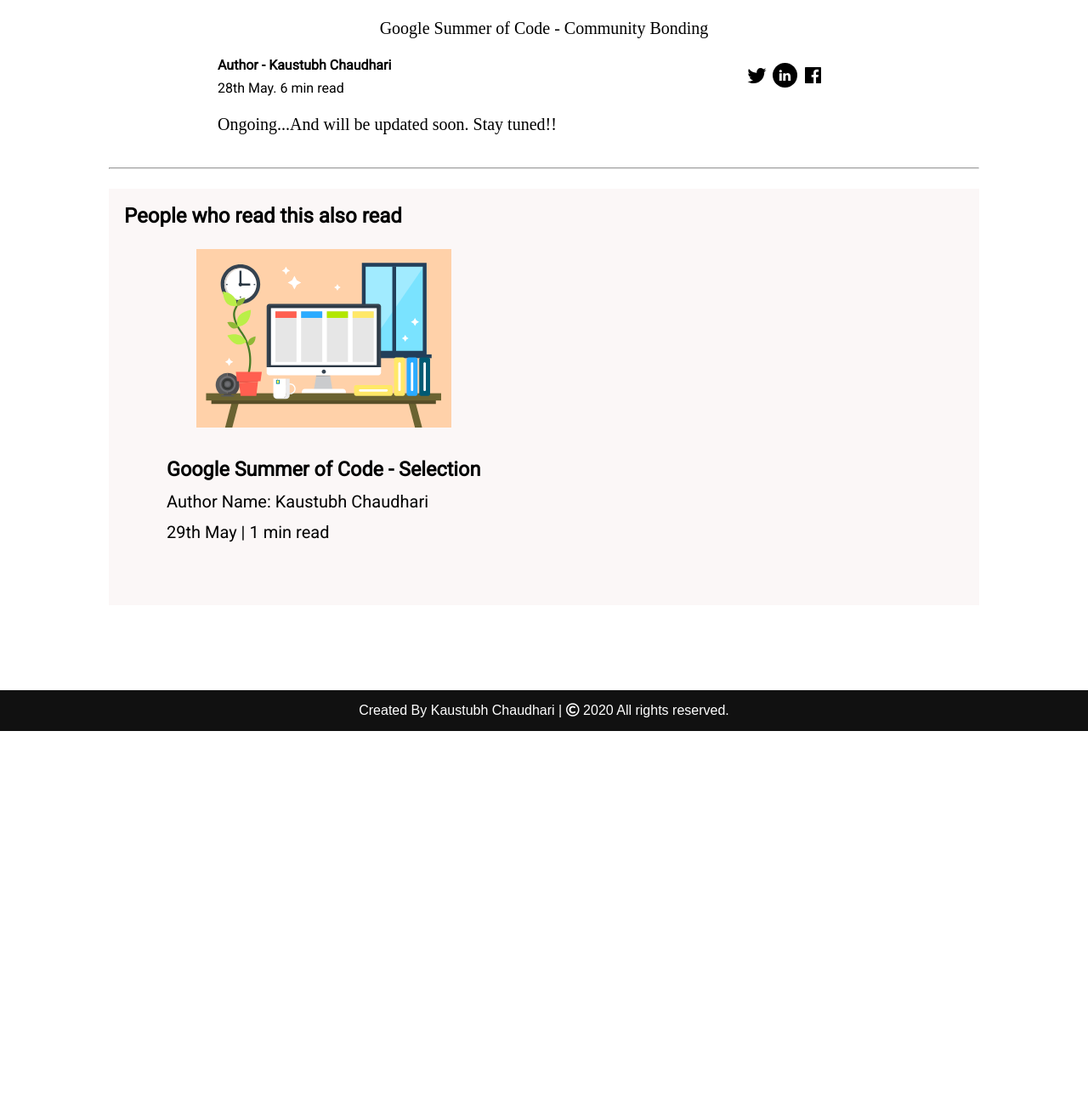
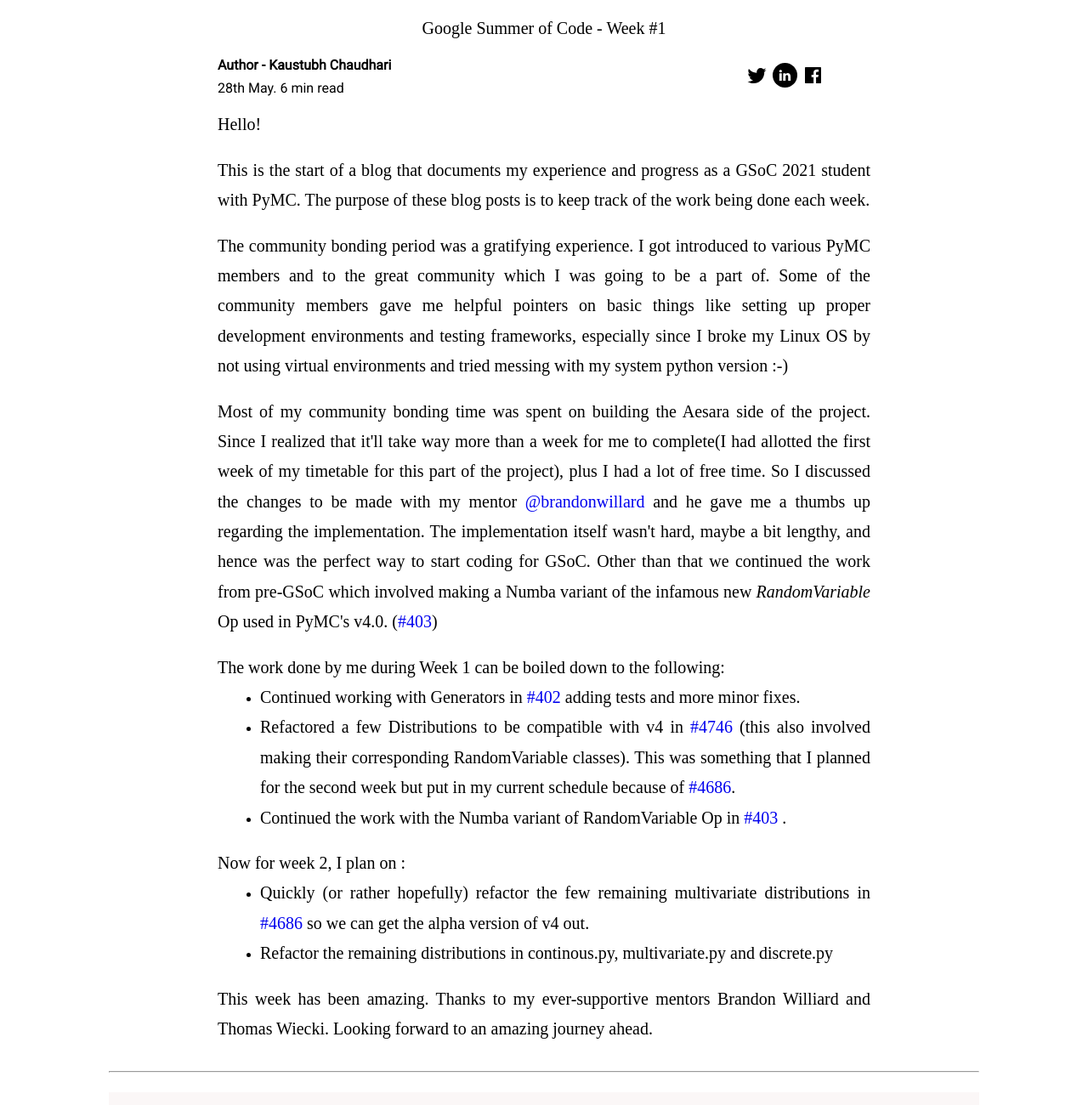
Before and after one commit to kc611/kc611.github.io, a plain HTML site: page blog_posts/2021/gsoc-week-1.html in a window 1280 px wide. Shown: the part 520-1820 px from the top of the page at 85% size. Before the commit the page ends 1380 px from the top, so only its background shows below. Drawn offline with nearby package versions, Linux system fonts and the light colour scheme; a web font is replaced by a local one.

Commit message:
Added week 1 post

```diff
--- a/blog_posts/2021/gsoc-community-bonding.html
+++ b/blog_posts/2021/gsoc-week-1.html
@@ -3,7 +3,7 @@
   <head>
     <meta charset="UTF-8" />
     <meta name="viewport" content="width=device-width, initial-scale=1.0" />
-    <title>Google Summer of Code - Community Bonding</title>
+    <title>Google Summer of Code - Week #1</title>
     <!-- <link rel="stylesheet" href="style.css"> -->
     <link rel="stylesheet" href="../../blog_css/utils.css" />
     <link rel="stylesheet" href="../../blog_css/style.css" />
@@ -36,8 +36,12 @@
           <li><a href="../../index.html">Home</a></li>
           <li><a href="../../index.html#about" class="menu-btn">About</a></li>
           <li><a href="../../index.html#skills" class="menu-btn">Skills</a></li>
-                <li><a href="../../index.html#services" class="menu-btn">Projects</a></li>
-                <li><a href="../../index.html#contact" class="menu-btn">Contact Me</a></li>
+          <li>
+            <a href="../../index.html#services" class="menu-btn">Projects</a>
+          </li>
+          <li>
+            <a href="../../index.html#contact" class="menu-btn">Contact Me</a>
+          </li>
         </ul>
         <div class="menu-btn">
           <i class="fas fa-bars"></i>
@@ -50,7 +54,7 @@
         <img src="../../blog_img/11.svg" alt="" />
       </div>
       <div class="m-auto blog-post-content max-width-2 m-auto my-2">
-        <h1 class="font1">Google Summer of Code - Community Bonding</h1>
+        <h1 class="font1">Google Summer of Code - Week #1</h1>
         <div class="blogpost-meta">
           <div class="author-info">
             <div>
@@ -91,17 +95,89 @@
             </svg>
           </div>
         </div>
+        <p class="font1">Hello!</p>
+        <br>
         <p class="font1">
-          Ongoing...And will be updated soon. Stay tuned!!
+          This is the start of a blog that documents my experience and progress
+          as a GSoC 2021 student with PyMC. The purpose of these blog posts is
+          to keep track of the work being done each week.
         </p>
+        <br>
         <p class="font1">
+          The community bonding
+          period was a gratifying experience. I got introduced to various PyMC
+          members and to the great community which I was going to be a part of.
+          Some of the community members gave me helpful pointers on basic things
+          like setting up proper development environments and testing
+          frameworks, especially since I broke my Linux OS by not using virtual
+          environments and tried messing with my system python version :-)
+        </p>
+        <br>
+        <p class="font1">
+          Most
+          of my community bonding time was spent on building the Aesara side of
+          the project. Since I realized that it'll take way more than a week for
+          me to complete(I had allotted the first week of my timetable for this
+          part of the project), plus I had a lot of free time. So I discussed
+          the changes to be made with my mentor <a href="https://github.com/brandonwillard">@brandonwillard</a> and he gave me a thumbs
+          up regarding the implementation. The implementation itself wasn't
+          hard, maybe a bit lengthy, and hence was the perfect way to start
+          coding for GSoC. Other than that we continued the work from pre-GSoC
+          which involved making a Numba variant of the infamous new
+         <i>RandomVariable</i>  Op used in PyMC's v4.0. (<a href="https://github.com/aesara-devs/aesara/pull/403">#403</a>)
+        </p>
+        <br>
+        <p class="font1">
+          The work done by me during Week 1 can be boiled down to the following:
+          <ul style="padding-left: 50px;">
+            <li>
+              <p class="font1">
+              Continued working with Generators in <a href="https://github.com/aesara-devs/aesara/pull/420">#402</a> adding tests and more minor
+              fixes.
+              </p>
+            </li>
+            <li>
+              <p class="font1">
+                Refactored a few Distributions to be compatible with v4 in <a href="https://github.com/pymc-devs/pymc3/pull/4746">#4746</a> (this
+                also involved making their corresponding RandomVariable classes). This
+                was something that I planned for the second week but put in my current
+                schedule because of <a href="https://github.com/pymc-devs/pymc3/issues/4686">#4686</a>.
+              </p>
+            </li>
+            <li>
+              <p class="font1">
+                Continued the work with the Numba variant
+                of RandomVariable Op in <a href="https://github.com/aesara-devs/aesara/pull/403">#403</a> .
+              </p>
+            </li>
+          </ul>
 
         </p>
+        <br>
         <p class="font1">
+          Now for week 2, I plan on :
+
+          <ul style="padding-left: 50px;">
+            <li>
+              <p class="font1">
+                Quickly (or rather hopefully) refactor the
+                few remaining multivariate distributions in <a href="https://github.com/pymc-devs/pymc3/issues/4686">#4686</a> so we can get the
+                alpha version of v4 out.
+              </p>
+            </li>
+            <li>
+              <p class="font1">
+                Refactor the remaining distributions in
+          continous.py, multivariate.py and discrete.py
+              </p>
+            </li>
+          </ul>
 
         </p>
+        <br>
         <p class="font1">
-
+          This week has been amazing. Thanks to my ever-supportive mentors
+          Brandon Williard and Thomas Wiecki. Looking forward to an amazing journey ahead.
         </p>
       </div>
 
@@ -115,13 +191,11 @@
             </div>
             <div class="home-article-content font1 center">
               <a href="./gsoc-selection.html"
-                ><h3>
-                  Google Summer of Code - Selection
-                </h3></a
+                ><h3>Google Summer of Code - Selection</h3></a
               >
 
               <div>Author Name: Kaustubh Chaudhari</div>
-              <span>29th May | 1 min read</span>
+              <span>29th May | 6 min read</span>
             </div>
           </div>
           <!-- <div class="home-article more-post">
@@ -151,7 +225,6 @@
     </section>
     <script src="../../script.js"></script>
 
-
     <footer>
       <span
         >Created By Kaustubh Chaudhari |
```
Also changed, not shown: blog.html (+3 -3 lines), blog_posts/2021/gsoc-selection.html (+2 -2 lines). Lines whose indentation alone changed are shown as unchanged.
